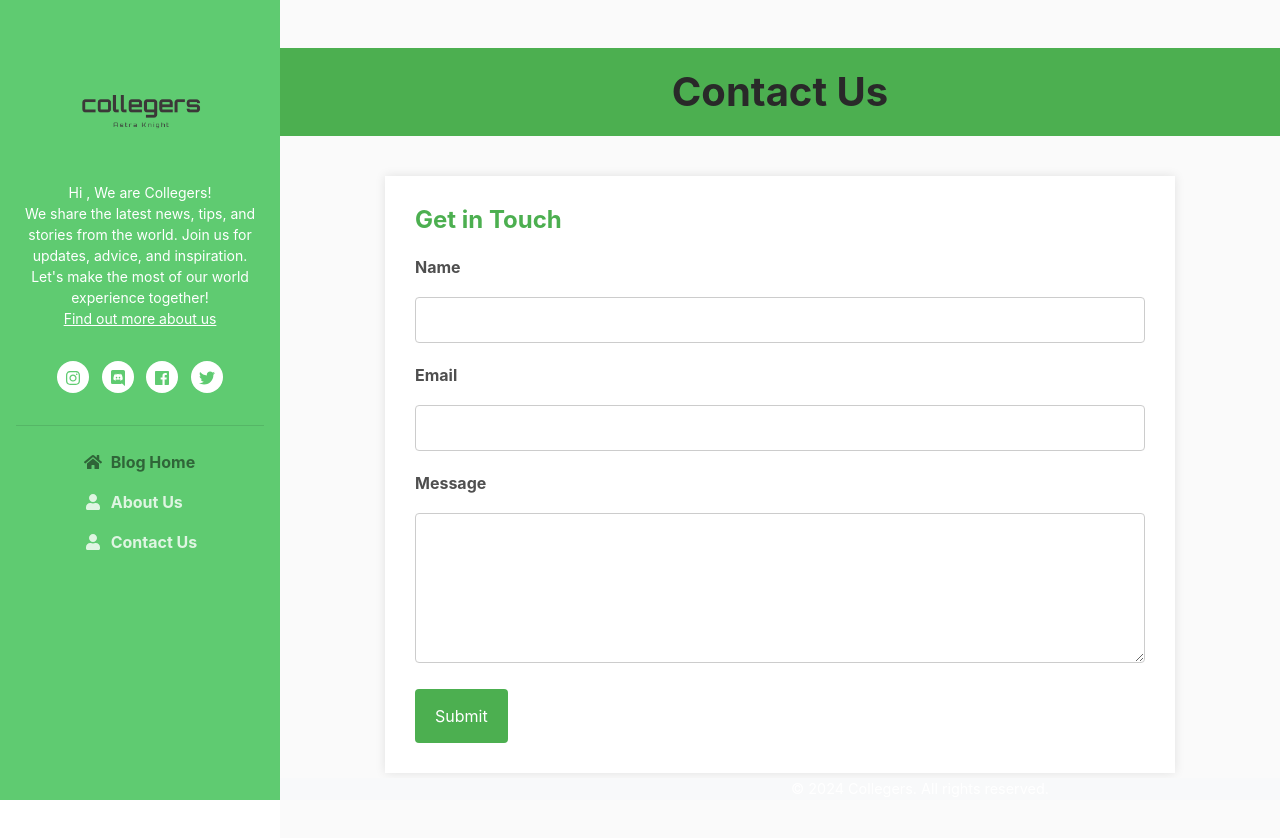
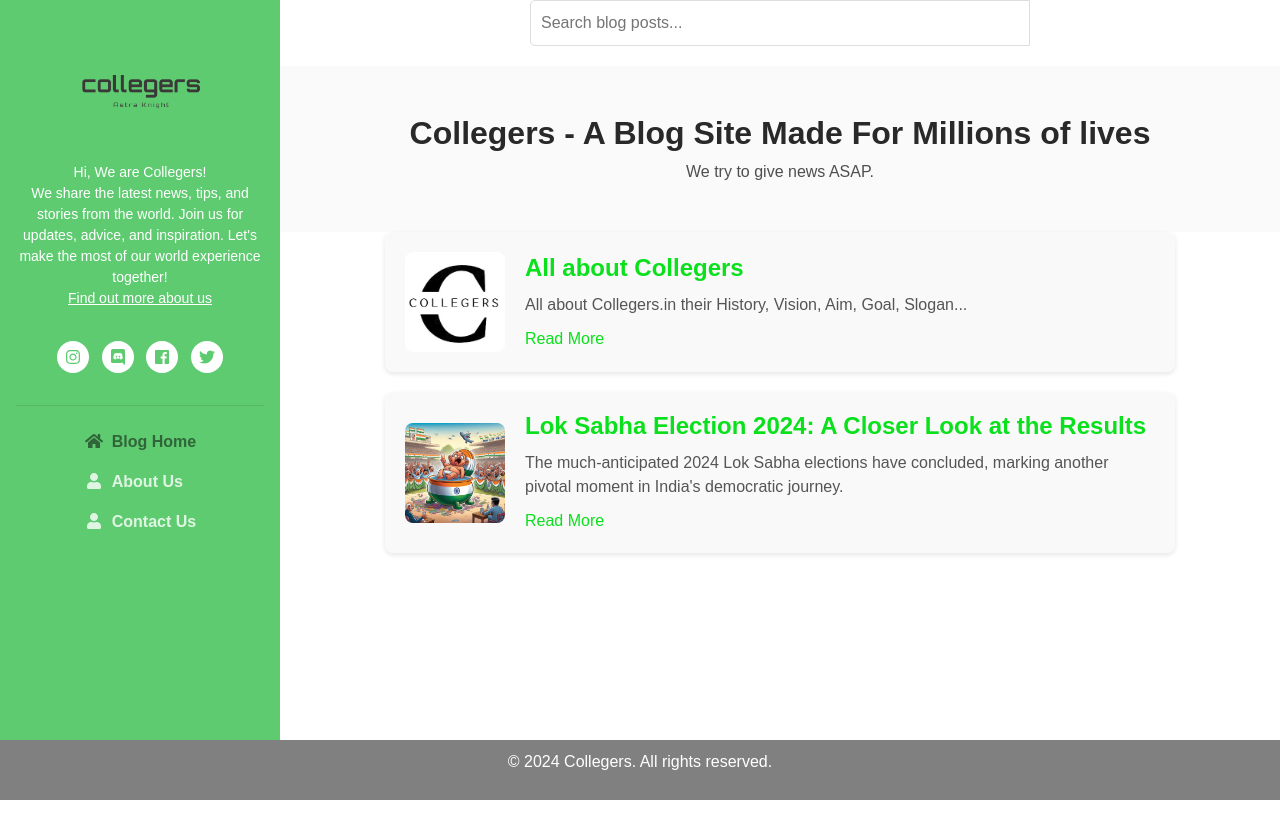
Before and after one commit to Collegers/Collegerss, a plain HTML site: page contact_us.html in a window 1280 px wide. After the commit the page ends 800 px from the top, so only its background shows below. Drawn offline with nearby package versions, Linux system fonts and the light colour scheme.

Commit message:
required

```diff
--- a/contact_us.html
+++ b/contact_us.html
@@ -1,6 +1,5 @@
 <!DOCTYPE html>
 <html lang="en">
-
 <head>
     <title>Collegers | Astra Knight</title>
 
@@ -11,40 +10,113 @@
     <meta name="description" content="Blog Template">
     <meta name="author" content="Xiaoying Riley at 3rd Wave Media">
     <link rel="shortcut icon" href="favicon_processed.ico">
-	<link rel="stylesheet" href="style.css">
-
+    <link rel="stylesheet" href="styless.css">
     <!-- FontAwesome JS-->
     <script defer src="https://use.fontawesome.com/releases/v5.7.1/js/all.js" integrity="sha384-eVEQC9zshBn0rFj4+TU78eNA19HMNigMviK/PU/FFjLXqa/GKPgX58rvt5Z8PLs7" crossorigin="anonymous"></script>
-
-    <!-- Plugin CSS -->
-    <link rel="stylesheet" href="//cdnjs.cloudflare.com/ajax/libs/highlight.js/9.14.2/styles/monokai-sublime.min.css">
 
     <!-- Theme CSS -->
     <link id="theme-style" rel="stylesheet" href="assets/css/theme-1.css">
 
+    <style>
+        body {
+            font-family: Arial, sans-serif;
+        }
+        .blog-post {
+            display: flex;
+            align-items: center;
+            background: #f9f9f9;
+            border-radius: 8px;
+            margin-bottom: 20px;
+            padding: 20px;
+            box-shadow: 0 2px 5px rgba(0, 0, 0, 0.1);
+            transition: transform 0.3s;
+        }
+        .blog-post:hover {
+            transform: translateY(-5px);
+        }
+        .blog-post img {
+            width: 100px;
+            height: 100px;
+            margin-right: 20px;
+            border-radius: 8px;
+            object-fit: cover;
+        }
+        .blog-post-content {
+            flex: 1;
+        }
+        .blog-post-content h3 {
+            margin-top: 0;
+            font-size: 1.5rem;
+            color: #333;
+        }
+        .blog-post-content p {
+            margin: 10px 0;
+            color: #555;
+        }
+        .blog-post-content a {
+            color: #0ae01c;
+            text-decoration: none;
+        }
+        .blog-post-content a:hover {
+            text-decoration: underline;
+        }
+        .footer {
+            position: fixed;
+            bottom: 0;
+            width: 100%;
+            background-color: gray;
+            color: white;
+            text-align: center;
+            padding: 10px 0;
+        }
+        .search-bar {
+            display: flex;
+            justify-content: center;
+            margin-bottom: 20px;
+        }
+        #search-form {
+            display: flex;
+            width: 100%;
+            max-width: 500px;
+        }
+        #search-input {
+            flex: 1;
+            padding: 10px;
+            border: 1px solid #ddd;
+            border-radius: 5px 0 0 5px;
+            font-size: 1rem;
+        }
+        #search-form button {
+            padding: 10px;
+            background-color: #0ae01c;
+            border: none;
+            border-radius: 0 5px 5px 0;
+            color: white;
+            cursor: pointer;
+        }
+        #search-form button:hover {
+            background-color: #088f12;
+        }
+    </style>
+</head>
 
-</head>
 <body>
-
     <header class="header text-center">
-
-
-	    <nav class="navbar navbar-expand-lg navbar-dark" >
-
+        <nav class="navbar navbar-expand-lg navbar-dark">
             <button class="navbar-toggler" type="button" data-toggle="collapse" data-target="#navigation" aria-controls="navigation" aria-expanded="false" aria-label="Toggle navigation">
                 <span class="navbar-toggler-icon"></span>
             </button>
 
-			<div id="navigation" class="collapse navbar-collapse flex-column" >
+            <div id="navigation" class="collapse navbar-collapse flex-column">
                 <div class="profile-section pt-3 pt-lg-0">
-				    <img class="profile-image mb-3 rounded-circle mx-auto" src="assets/images/profile.png" alt="image" >
+                    <img class="profile-image mb-3 rounded-circle mx-auto" src="assets/images/profile.png" alt="image">
 
-					<div class="bio mb-3"> Hi , We are Collegers!<br>We share the latest news, tips, and stories from the world. Join us for updates, advice, and inspiration. Let's make the most of our world experience together!<br><a href="about.html">Find out more about us</a></div><!--//bio-->
+                    <div class="bio mb-3"> Hi, We are Collegers!<br>We share the latest news, tips, and stories from the world. Join us for updates, advice, and inspiration. Let's make the most of our world experience together!<br><a href="about.html">Find out more about us</a></div><!--//bio-->
                     <ul class="social-list list-inline py-3 mx-auto">
                         <li class="list-inline-item"><a href="https://www.instagram.com/collegers.in/" target="_blank"><i class="fab fa-instagram fa-fw"></i></a></li>
-			            <li class="list-inline-item"><a href="https://discord.gg/8FFrGAMH"><i class="fab fa-discord fa-fw" target="_blank"></i></a></li>
+                        <li class="list-inline-item"><a href="https://discord.gg/8FFrGAMH" target="_blank"><i class="fab fa-discord fa-fw"></i></a></li>
                         <li class="list-inline-item"><a href="https://www.facebook.com/profile.php?id=61560351482389" target="_blank"><i class="fab fa-facebook fa-fw"></i></a></li>
-			            <li class="list-inline-item"><a href="https://x.com/CollegersBlog"><i class="fab fa-twitter fa-fw" target="_blank"></i></a></li>
+                        <li class="list-inline-item"><a href="https://x.com/CollegersBlog" target="_blank"><i class="fab fa-twitter fa-fw"></i></a></li>
                     </ul><!--//social-list-->
                     <hr>
                 </div><!--//profile-section-->
@@ -60,59 +132,64 @@
                         <a class="nav-link" href="contact_us.html"><i class="fas fa-user fa-fw mr-2"></i>Contact Us</a>
                     </li>
                 </ul>
-
+            </div>
+        </nav>
     </header>
 
     <div class="main-wrapper">
-				<section class="cta-section theme-bg-light py-5">
-					<!DOCTYPE html>
-
-    <header>
-        <h1>Contact Us</h1>
-    </header>
-    <div class="container">
-        <div class="contact-form">
-            <h2>Get in Touch</h2>
-            <form action="https://api.web3forms.com/submit" method="POST">
-				<input type="hidden" name="access_key" value="0fee42f2-e13c-41cf-a078-5bf4aed43860">
-                <label for="name">Name</label>
-                <input type="text" id="name" name="name" required>
-
-                <label for="email">Email</label>
-                <input type="email" id="email" name="email" required>
-
-                <label for="message">Message</label>
-                <textarea id="message" name="message" required></textarea>
-				<div class="h-captcha" data-captcha="true"></div>
-                <button type="submit">Submit</button>
+        <div class="search-bar">
+            <form id="search-form">
+                <input type="text" id="search-input" placeholder="Search blog posts...">
             </form>
         </div>
+
+        <section class="cta-section theme-bg-light py-5">
+            <div class="container text-center">
+                <h2 class="heading">Collegers - A Blog Site Made For Millions of lives</h2>
+                <div class="intro">We try to give news ASAP.</div>
+            </div><!--//container-->
+        </section>
+
+        <section class="content container">
+            <div class="blog-post">
+                <img src="assets/images/blog/favicon.jpg" alt="Blog Post 1">
+                <div class="blog-post-content">
+                    <h3><a href="Blogs/collegers_blog.html" target="_blank">All about Collegers</a></h3>
+                    <p>All about Collegers.in their History, Vision, Aim, Goal, Slogan...</p>
+                    <a href="Blogs/collegers_blog.html" target="_blank">Read More</a>
+                </div>
+            </div>
+            <div class="blog-post">
+                <img src="assets/images/blog/lok_sabha1.jpg" alt="Blog Post 2">
+                <div class="blog-post-content">
+                    <h3><a href="Blogs/Lok_Sabha.html" target="_blank">Lok Sabha Election 2024: A Closer Look at the Results</a></h3>
+                    <p>The much-anticipated 2024 Lok Sabha elections have concluded, marking another pivotal moment in India's democratic journey.</p>
+                    <a href="Blogs/Lok_Sabha.html" target="_blank">Read More</a>
+                </div>
+            </div>
+        </section>
     </div>
 
-
-
-				</section>
-				<footer>
+    <footer class="footer">
         <p>&copy; 2024 Collegers. All rights reserved.</p>
     </footer>
+
     <!-- Javascript -->
     <script src="assets/plugins/jquery-3.3.1.min.js"></script>
     <script src="assets/plugins/popper.min.js"></script>
     <script src="assets/plugins/bootstrap/js/bootstrap.min.js"></script>
 
-			<!-- Style Switcher (REMOVE ON YOUR PRODUCTION SITE) -->
-			<script src="assets/js/demo/style-switcher.js"></script>
-
     <script>
-				document.getElementById('search-form').addEventListener('submit', function(event) {
-					event.preventDefault();
-					const searchQuery = document.getElementById('search-input').value.toLowerCase();
+        document.getElementById('search-input').addEventListener('input', function() {
+            const searchQuery = this.value.toLowerCase();
             const blogPosts = document.querySelectorAll('.blog-post');
 
             blogPosts.forEach(post => {
-						const title = post.getAttribute('data-title').toLowerCase();
-						if (title.includes(searchQuery)) {
-							post.style.display = 'block';
+                const title = post.querySelector('.blog-post-content h3').textContent.toLowerCase();
+                const description = post.querySelector('.blog-post-content p').textContent.toLowerCase();
+
+                if (title.includes(searchQuery) || description.includes(searchQuery)) {
+                    post.style.display = 'flex';
                 } else {
                     post.style.display = 'none';
                 }
```
Also changed, not shown: contact_us1.html (deleted, +0 -94 lines), index.html (+40 -11 lines). Lines whose indentation alone changed are shown as unchanged.
